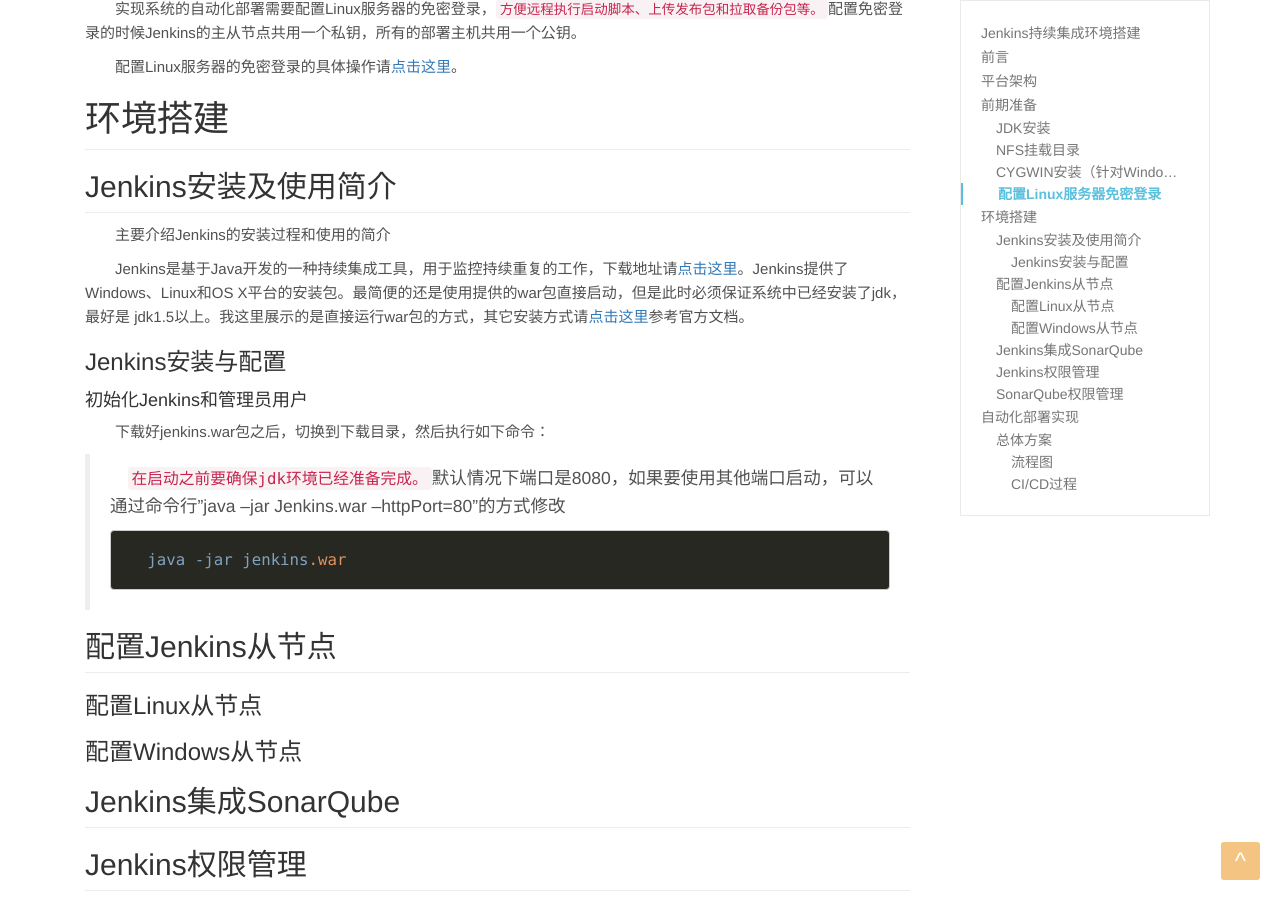
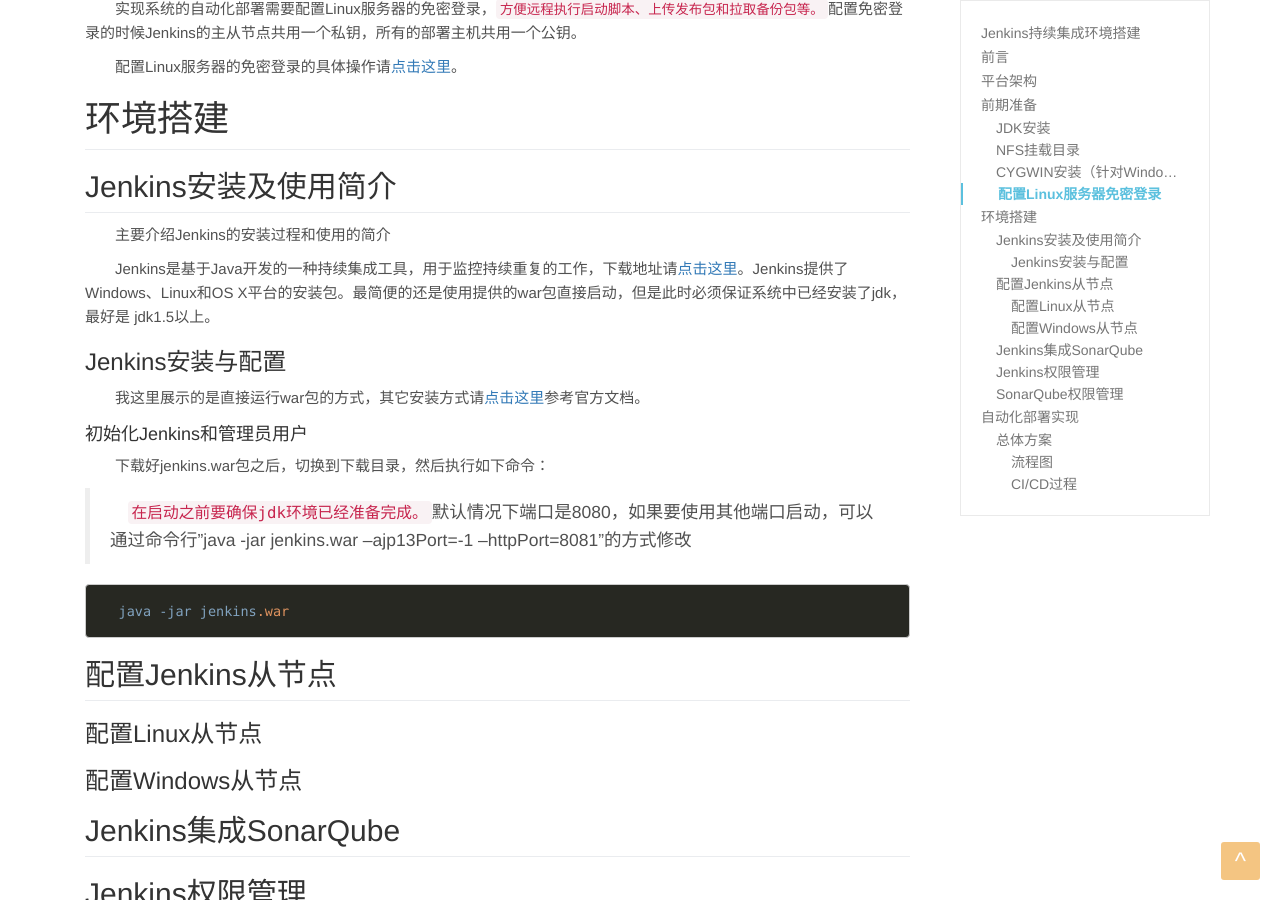
Before and after one commit to howdypl/howdypl.github.io, a Jekyll site: the page built from _posts/2020-01-02-jenkins-summary.md, in a window 1280 px wide and 900 px high, scrolled down 1643 px. Built offline with Jekyll 4.4.1, drawn with Linux system fonts in a browser that asks for light colours.

Commit message:
Jenkins持续集成环境搭建初稿202001031031

````diff
--- a/_posts/2020-01-02-jenkins-summary.md
+++ b/_posts/2020-01-02-jenkins-summary.md
@@ -49,14 +49,16 @@ tags: [Jenkins]
 ## Jenkins安装及使用简介
 &emsp;&emsp;主要介绍Jenkins的安装过程和使用的简介
 
-&emsp;&emsp;Jenkins是基于Java开发的一种持续集成工具，用于监控持续重复的工作，下载地址请[点击这里](https://jenkins.io/zh/download/)。Jenkins提供了Windows、Linux和OS X平台的安装包。最简便的还是使用提供的war包直接启动，但是此时必须保证系统中已经安装了jdk，最好是 jdk1.5以上。我这里展示的是直接运行war包的方式，其它安装方式请[点击这里](https://jenkins.io/zh/doc/book/getting-started/)参考官方文档。
+&emsp;&emsp;Jenkins是基于Java开发的一种持续集成工具，用于监控持续重复的工作，下载地址请[点击这里](https://jenkins.io/zh/download/)。Jenkins提供了Windows、Linux和OS X平台的安装包。最简便的还是使用提供的war包直接启动，但是此时必须保证系统中已经安装了jdk，最好是 jdk1.5以上。
 
 ### Jenkins安装与配置
+&emsp;&emsp;我这里展示的是直接运行war包的方式，其它安装方式请[点击这里](https://jenkins.io/zh/doc/book/getting-started/)参考官方文档。
 
 #### 初始化Jenkins和管理员用户
 &emsp;&emsp;下载好jenkins.war包之后，切换到下载目录，然后执行如下命令：
 
->&emsp;`在启动之前要确保jdk环境已经准备完成。`默认情况下端口是8080，如果要使用其他端口启动，可以通过命令行”java –jar Jenkins.war --httpPort=80”的方式修改
+>&emsp;`在启动之前要确保jdk环境已经准备完成。`默认情况下端口是8080，如果要使用其他端口启动，可以通过命令行"java -jar jenkins.war --ajp13Port=-1 --httpPort=8081"的方式修改
+
 ```
   java -jar jenkins.war
 ```
````
